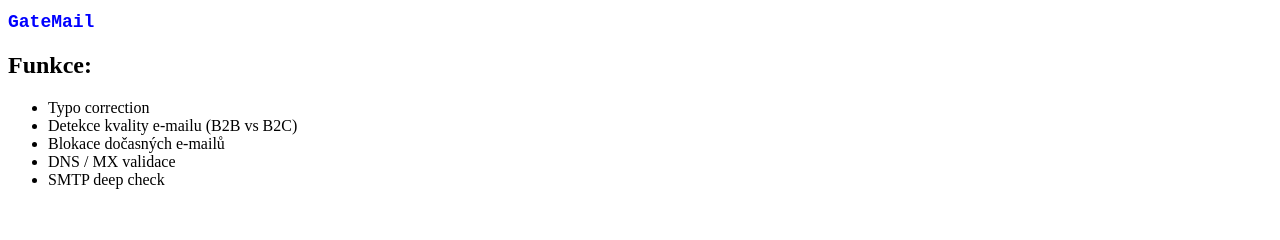
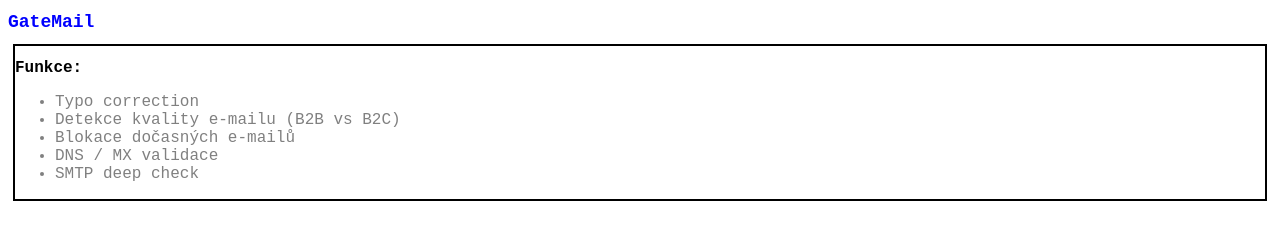
Before and after one commit to filip395/gatemail, a plain HTML site: page index.html in a window 1280 px wide. Drawn offline with Linux system fonts and the light colour scheme.

Commit message:
Update style.css

```diff
--- a/style.css
+++ b/style.css
@@ -1,6 +1,25 @@
+* {
+    font-family: 'Courier New', Courier, monospace;
+}
+
 h1 {
     color: blue;
     font-size: large;
     font-weight: bold;
-    font-family: 'Courier New', Courier, monospace;
 }
+
+.functions-list {
+    margin: 5px;
+    border-style: solid;
+    border-width: 2px;
+    h2 {
+        color: black;
+        font-size: medium;
+        font-weight: bold;
+    }
+    ul {
+        color: gray;
+
+    }
+
+}
```
